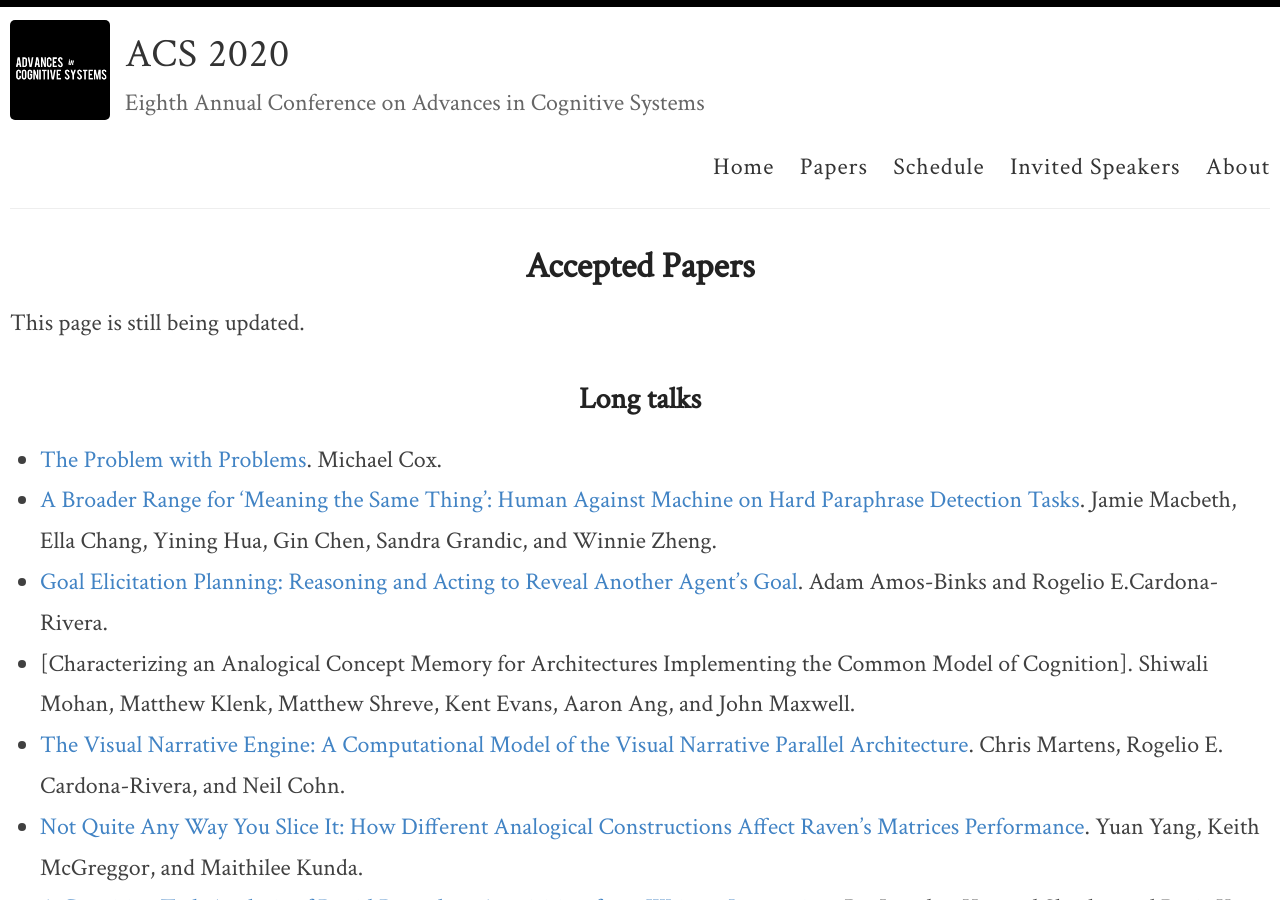
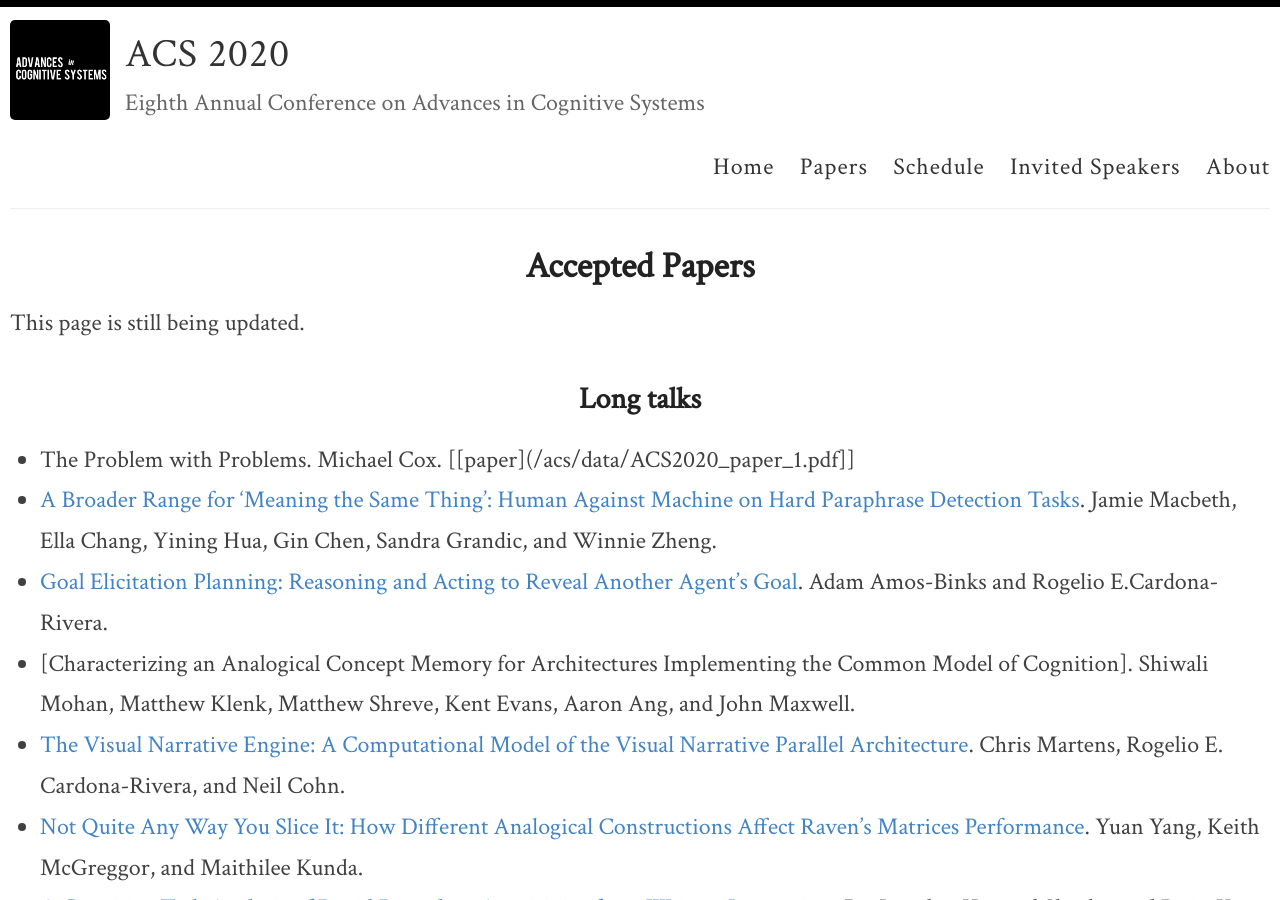
Before and after one commit to anna-reali/dc2021, a Jekyll site: the page built from _pages/papers.md, in a window 1280 px wide and 900 px high. Built offline with Jekyll 4.4.1, drawn with Linux system fonts in a browser that asks for light colours.

Commit message:
Update papers.md

```diff
--- a/_pages/papers.md
+++ b/_pages/papers.md
@@ -6,7 +6,7 @@ permalink: /papers/
 This page is still being updated.
 
 ## Long talks
-- [The Problem with Problems]({{ site.baseurl }}/data/ACS2020_paper_1.pdf). Michael Cox.
+- The Problem with Problems. Michael Cox. \[[paper]({{ site.baseurl }}/data/ACS2020_paper_1.pdf]\]
 - [A Broader Range for 'Meaning the Same Thing': Human Against Machine on Hard Paraphrase Detection Tasks]({{ site.baseurl }}/data/ACS2020_paper_28.pdf). Jamie Macbeth, Ella Chang, Yining Hua, Gin Chen, Sandra Grandic, and Winnie Zheng.
 - [Goal Elicitation Planning: Reasoning and Acting to Reveal Another Agent's Goal]({{ site.baseurl }}/data/ACS2020_paper_2.pdf). Adam Amos-Binks and Rogelio E.Cardona-Rivera.
 - [Characterizing an Analogical Concept Memory for Architectures Implementing the Common Model of Cognition]. Shiwali Mohan, Matthew Klenk, Matthew Shreve, Kent Evans, Aaron Ang, and John Maxwell.
```
